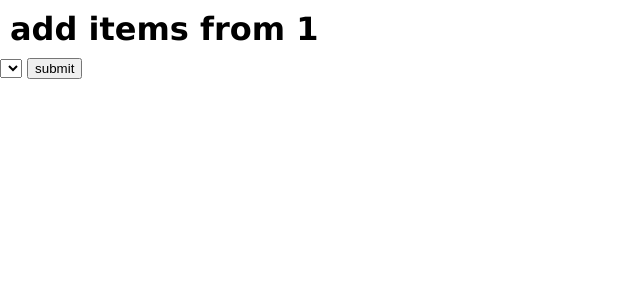
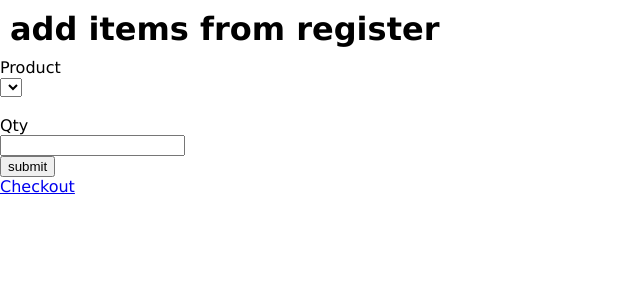
Before and after one commit to SohelSlicing/TSA-for-local-businesses, a Flask app: page /admin_panel/transactionpage/1 in a window 1280 px wide. Shown: the part 107-407 px from the top of the page, without its empty margins (0-640 px from the left). Run offline with Flask 3, Linux system fonts and the light colour scheme; the visitor is signed in with stand-in values (Sample User, id 1); data that the repository does not hold is empty.

Commit message:
Added cashregister Functionalities!

```diff
--- a/app.py
+++ b/app.py
@@ -9,6 +9,34 @@ c = conn.cursor()
 
 app = Flask(__name__)
 app.secret_key = "KVLKCL"
+
+class customerTransaction:
+    def __init__(self, custname: str) -> None:
+        self.customerName = custname
+        self.sales_id = []
+        self.qty = []
+
+    def complete_transaction(self):
+    # get customer name, product IDs, their quantities
+    # calculate final price fp = product unit costs * qty
+        finalPrice = 0
+        salesdict = {}
+        for i in range(len(self.sales_id)):
+            salesdict[self.sales_id[i]] = self.qty[i]
+
+            unitprice = c.execute("SELECT product_price FROM product WHERE product_id = :id", {"id" : self.sales_id[i]}).fetchall()
+            finalPrice += unitprice[0][0] * self.qty[i]
+
+    # create transaction and get the
+        cr = cashRegister()
+        lastID = cr.recordTransaction(self.customerName, finalPrice)
+
+    # create sales for all products in the list
+        cr.recordSales(salesdict, lastID)
+        self.sales_id.clear()
+        self.qty.clear()
+
+
 
 @app.route("/", methods = ["GET", "POST"])
 def index():
@@ -99,13 +127,21 @@ def admin_panel():
     else:
         return render_template("login.html")
 
+custtrans = customerTransaction("")
+
 @app.route("/admin_panel/transactionpage", methods = ["POST", "GET"])
 def cashregister():
     if "user" in session:
         user = session["user"]
 
         cashregister = cashRegister()
+
         if request.method == "POST":
+            if not request.form.get("customerName"):
+                pass
+            else:
+                custtrans.customerName = request.form.get("customerName")
+
             return redirect(url_for("testtransaction", typeselected = request.form.get("prod_type_selector")))
 
         return render_template("cashregister.html", prod_type_nameid = cashregister.get_prodtypes_idname())
@@ -116,16 +152,25 @@ def cashregister():
 @app.route("/admin_panel/transactionpage/<typeselected>", methods = ["POST", "GET"])
 def testtransaction(typeselected):
     if "user" in session:
+
         user = session["user"]
         cashr = cashRegister()
         list_of_products = cashr.get_product_idname(typeselected)
+
         if request.method == "POST":
-            pass
+
+            custtrans.sales_id.append(request.form.get("products"))
+            custtrans.qty.append(int(request.form.get("quantity")))
 
         return render_template("additems.html", param1 = typeselected, products_list = list_of_products)
     else:
         return redirect(url_for('Login'))
 
+@app.route("/completeTransaction")
+def rundb():
+    custtrans.complete_transaction()
+    return redirect(url_for("admin_panel"))
+
 
 if __name__ == "__main__":
     app.run(host = "0.0.0.0", debug = True)
--- a/src/database/cashregister.py
+++ b/src/database/cashregister.py
@@ -61,9 +61,17 @@ class cashRegister:
         prods = self.c.execute("SELECT product_id, product_name FROM product WHERE product_type = :type", {"type" : typeofprod}).fetchall()
         return prods
 
+    def get_product_price(self, prodId: int)-> float:
+        price = self.c.execute("SELECT product_price FROM product WHERE product_id = :id", {"id" : prodId}).fetchall()
+        return price
+
+    def test(self):
+        bruv = self.c.execute("SELECT transaction_id FROM transactions").fetchall()
+        return bruv
+
 if __name__ == "__main__":
     cr = cashRegister()
 
-    prod = cr.get_product_idname(3)
-    print(prod)
+    prod = cr.test()
+    print(prod[-1][0])
     cr.conn.close()
--- a/templates/additems.html
+++ b/templates/additems.html
@@ -5,15 +5,21 @@
 {% endblock %}
 
 {% block body %}
-    <h1>add items from {{ param1 }}</h1>
+    <h1>add items from register</h1>
     <div>
         <form action="{{ url_for('testtransaction', typeselected = param1) }}" method="post">
+            <label for="products">Product</label><br>
             <select name="products" id="products">
                 {% for id, name in products_list %}
                 <option value="{{id}}">{{name}}</option>
                 {% endfor %}
-            </select>
+            </select> <br> <br>
+            <label for="quantity">Qty</label><br>
+            <input type="number" name="quantity" id="quantity"> <br>
             <input type="submit" value="submit">
+
         </form>
+
+        <a href="{{ url_for('rundb') }}">Checkout</a>
     </div>
 {% endblock %}
--- a/templates/cashregister.html
+++ b/templates/cashregister.html
@@ -13,6 +13,10 @@
             <option value="{{ id }}">{{name}}</option>
             {% endfor %}
         </select>
+
+        <label for="customerName">Name of the customer</label>
+        <input type="text" name="customerName" id="customerName">
+
         <input type="submit" value="submit">
     </form>
 </div>
```
